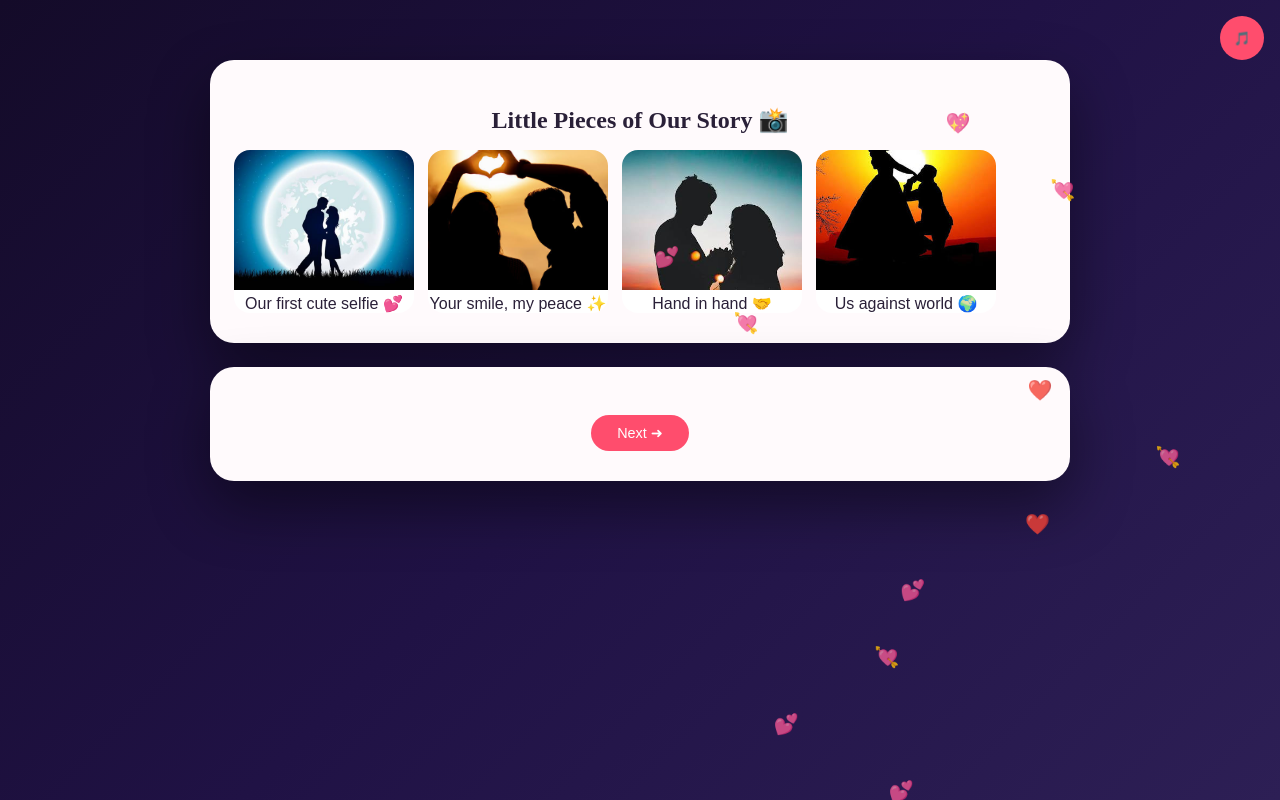
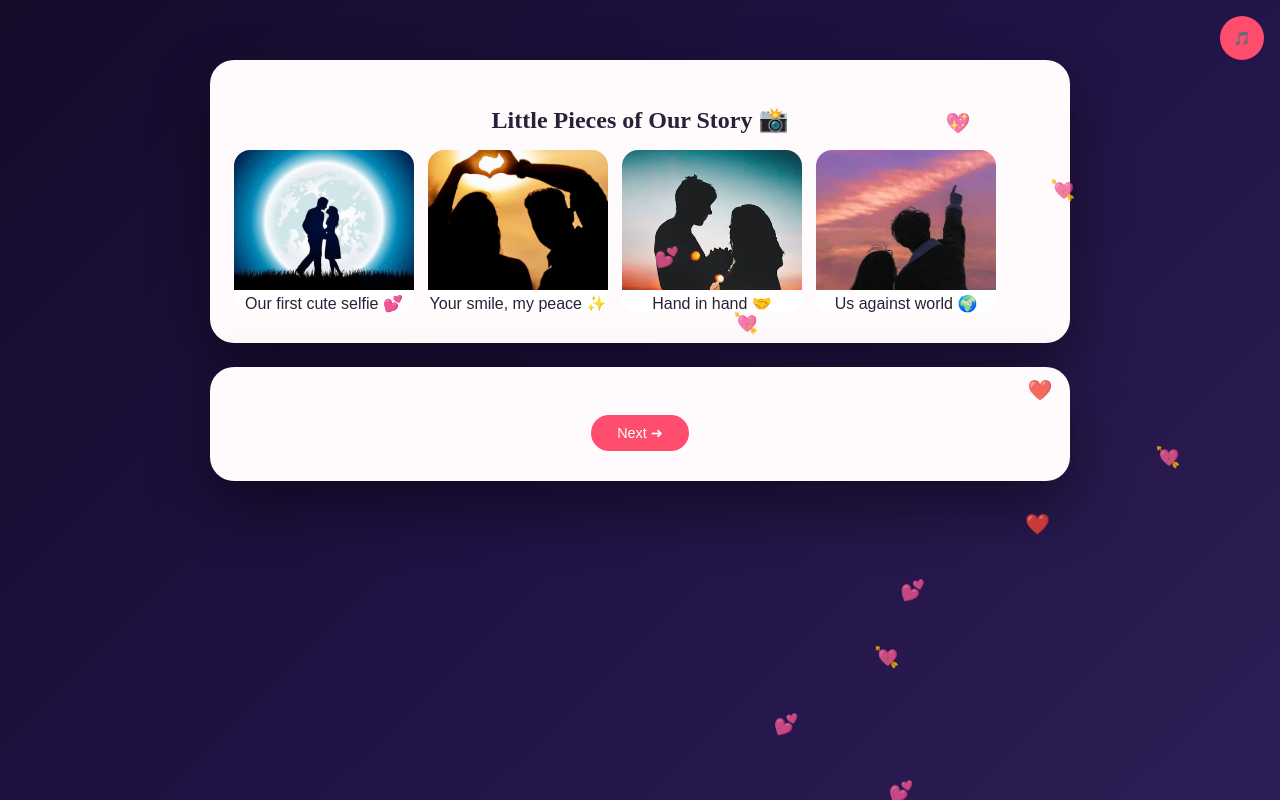
Before and after one commit to Shubham506644/love-site, a plain HTML site: page memories.html in a window 1280 px wide. Drawn offline with Linux system fonts and the light colour scheme.

Commit message:
Fix memory card image reference
Updated the last memory card image from img4.jpeg to img5.jpeg.

```diff
--- a/memories.html
+++ b/memories.html
@@ -24,7 +24,7 @@
   <div class="memory-card"><img src="img1.jpeg"><div>Our first cute selfie 💕</div></div>
   <div class="memory-card"><img src="img2.jpeg"><div>Your smile, my peace ✨</div></div>
   <div class="memory-card"><img src="img3.jpeg"><div>Hand in hand 🤝</div></div>
-  <div class="memory-card"><img src="img4.jpeg"><div>Us against world 🌍</div></div>
+  <div class="memory-card"><img src="img5.jpeg"><div>Us against world 🌍</div></div>
 </div>
 </section>
 
```
